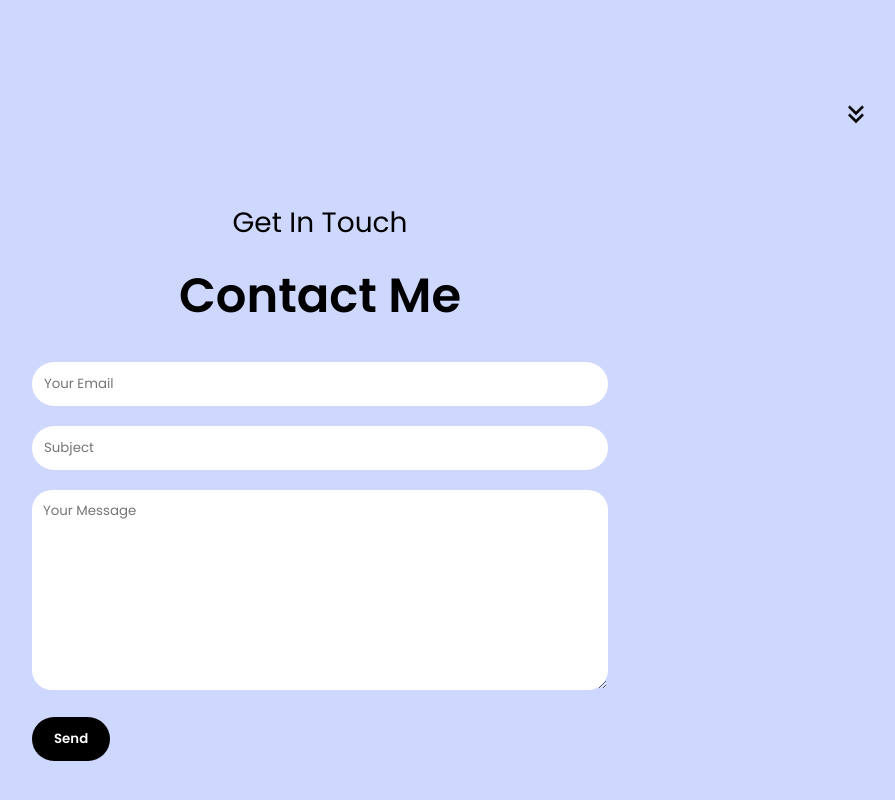
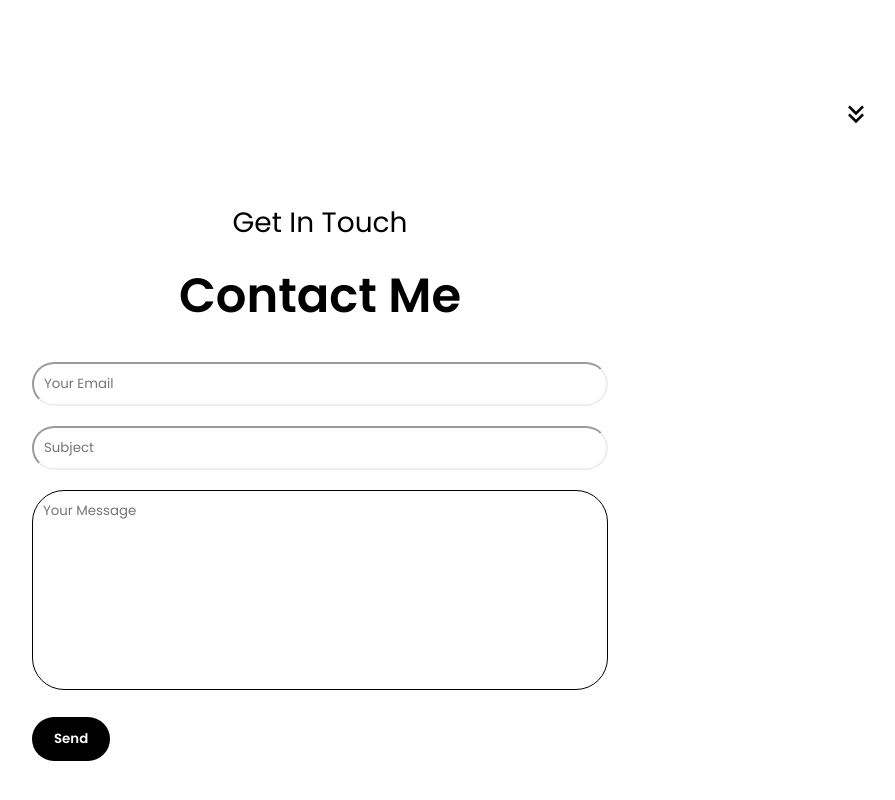
Before and after one commit to zigaw/weingerl-net, a React (Create React App) app: page / in a window 1280 px wide. Shown: the part 2910-3710 px from the top of the page, without its empty margins (320-1215 px from the left). Built offline with nearby package versions, Linux system fonts and the light colour scheme.

Commit message:
CSS changes, changes some website colors

```diff
--- a/src/components/AboutMe/AboutMe.js
+++ b/src/components/AboutMe/AboutMe.js
@@ -8,6 +8,7 @@ import education_dark from "../../assets/education-dark.png";
 import arrow_light from "../../assets/arrow-down-light.png";
 import arrow_dark from "../../assets/arrow-down-dark.png";
 function AboutMe({theme}) {
+
     return (
         <section id={"about"}>
             <p className={"section__text__p1"}>Get To Know More</p>
@@ -43,9 +44,7 @@ function AboutMe({theme}) {
                     </div>
                 </div>
             </div>
-            <Link to={"/#experience"}>
-                <img src={theme === 'light' ? arrow_light : arrow_dark} alt={"Arrow icon"} alt={"Arrow icon"} className={"icon arrow"}/>
-            </Link>
+                <img src={theme === 'light' ? arrow_light : arrow_dark} alt={"Arrow icon"} alt={"Arrow icon"} className={"icon arrow"} />
         </section>
     );
 }
--- a/src/components/Contact/Contacts.css
+++ b/src/components/Contact/Contacts.css
@@ -9,9 +9,11 @@
 }
 
 .contact-form input, .contact-form textarea {
-    width: 100%;
+    width: 100% !important;
     margin: 10px 0;
     padding: 10px;
+    color: inherit;
+    border-color: var(--seventh-light-color) soilid;
 }
 
 .contact-form button {
@@ -22,7 +24,7 @@
     width: 60%;
     margin: 20px auto;
     justify-content: space-between;
-    border-radius: 50px; /* Increase the border-radius */
+    border-radius: 2rem; /* Increase the border-radius */
     background-color: var(--secondary-light-color); /* Change the background color */
 }
 
@@ -41,7 +43,7 @@
     margin: 20px auto;
     padding: 10px;
     justify-content: space-between;
-    border-radius: 50px;
+    border-radius: 2rem;
     border-color: transparent;
 }
 
@@ -50,9 +52,10 @@
     margin: 20px auto;
     padding: 10px;
     justify-content: space-between;
-    border-radius: 20px;
+    border-radius: 2rem;
     border-color: transparent;
     height: 200px;
+    resize: none;
 
 }
 
--- a/src/components/Experience/Experience.js
+++ b/src/components/Experience/Experience.js
@@ -94,10 +94,7 @@ function Experience({theme}) {
 
                 </div>
             </div>
-
-            <Link to={"/#projects"}>
                 <img src={theme === 'light' ? arrow_light : arrow_dark} alt={"Arrow icon"} className={"icon arrow"}/>
-            </Link>
         </section>
     )
 }
--- a/src/components/Footer/Footer.css
+++ b/src/components/Footer/Footer.css
@@ -116,6 +116,10 @@
     margin-top: 20px;
 }
 
+.dark .copyright {
+    color: var(--sixth-dark-color);
+}
+
 .dark .footer {
     background-color: var(--fifth-dark-color);
     color: var(--third-dark-color);
--- a/src/components/Navbar/Navbar.css
+++ b/src/components/Navbar/Navbar.css
@@ -5,8 +5,8 @@
     --dark-navbar-color: white;
     --dark-navbar-hover: #222;
 
-    --mobile-nav-background: #ced8ff;
-    --movile-nav-hover: white;
+    --mobile-nav-background: white;
+    --movile-nav-hover: var(--seventh-light-color);
 
     --mobile-nav-dark-background: black;
     --mobile-nav-dark-hover: #222;
--- a/src/index.css
+++ b/src/index.css
@@ -2,7 +2,7 @@
 @import url('https://fonts.googleapis.com/css2?family=Poppins:ital,wght@0,400;0,500;0,600;1,300&family=Rubik:ital,wght@0,300..900;1,300..900&display=swap');
 
 :root{
-    --primary-light-color: #ced8ff;
+    --primary-light-color: white;
     --secondary-light-color: #222;
     --third-light-color: black;
     --fourth-light-color: rgb(85, 85, 85);
@@ -10,10 +10,11 @@
     --sixth-light-color: rgb(53,53,53);
     --seventh-light-color: rgb(163,163,163);
     --primary-dark-color: #222;
-    --secondary-dark-color: #ced8ff;
+    --secondary-dark-color: white;
     --third-dark-color: white;
     --fourth-dark-color: rgb(53,53,53);
     --fifth-dark-color: black;
+    --sixth-dark-color: rgb(163, 163, 163);
 
 }
 
```
